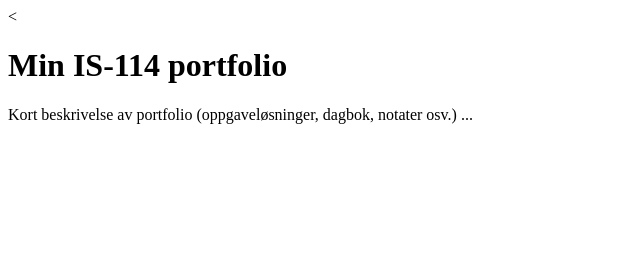
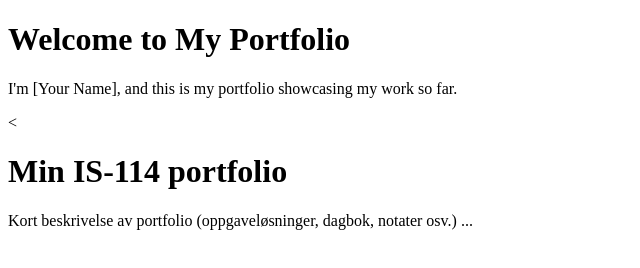
Before and after one commit to MohammadShoqair/Prosjektoblig03, a plain HTML site: page docs/index.html in a window 1280 px wide. Shown: the whole page, without its empty margins (0-640 px from the left). Drawn offline with Linux system fonts and the light colour scheme.

Commit message:
Updated title and added portfolio description

```diff
--- a/docs/index.html
+++ b/docs/index.html
@@ -3,7 +3,9 @@
 <head>
  <meta charset="utf-8">
  <meta name="viewport" content="width=device-width, initial-scale=1">
- <title>(navn [mellomnavn]* etternavn)</title>
+ <title>(Mohammad Shoqair)</title>
+ <h1>Welcome to My Portfolio</h1>
+ <p>I'm [Your Name], and this is my portfolio showcasing my work so far.</p>
 <</head>
 <body>
  <h1>Min IS-114 portfolio</h1>
```
